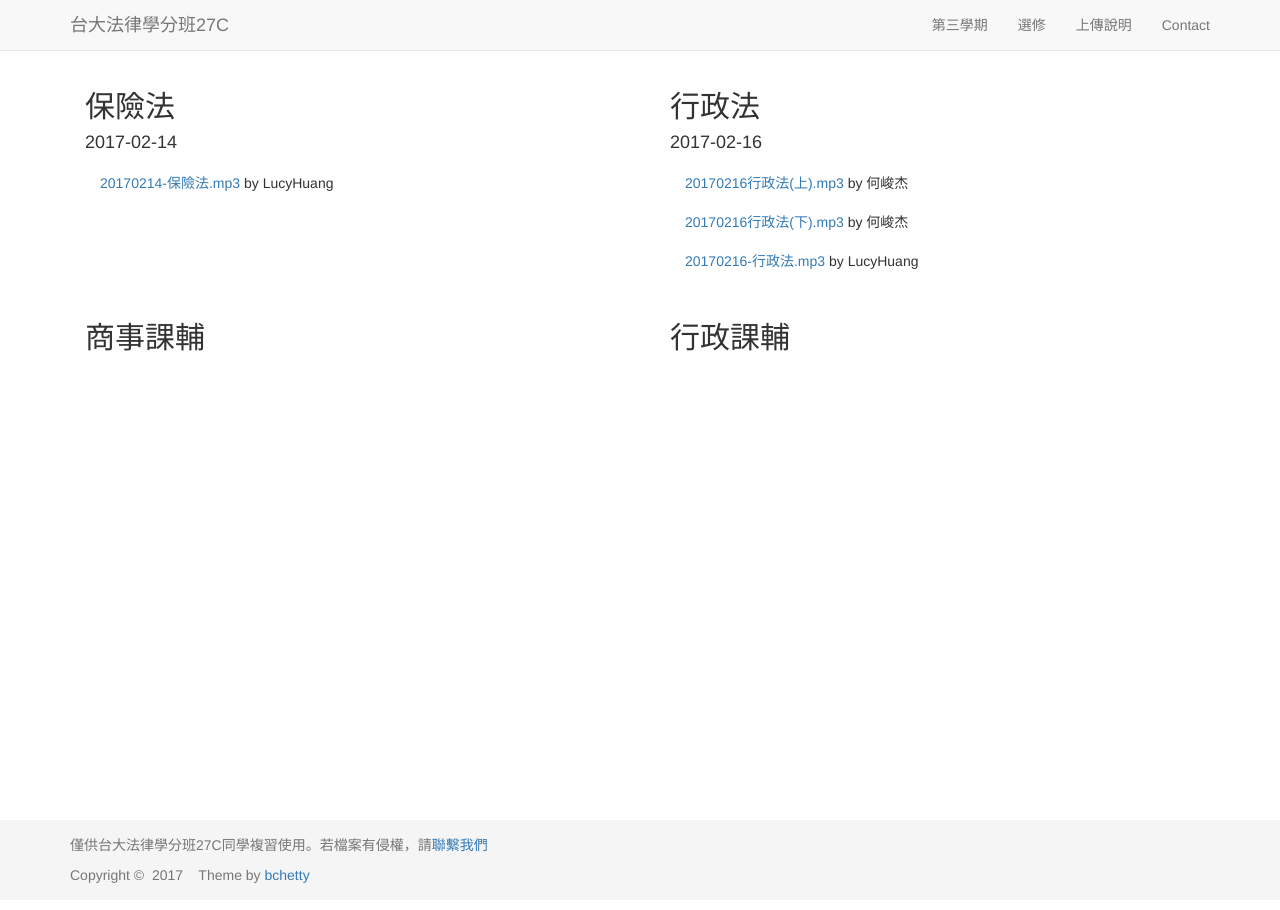
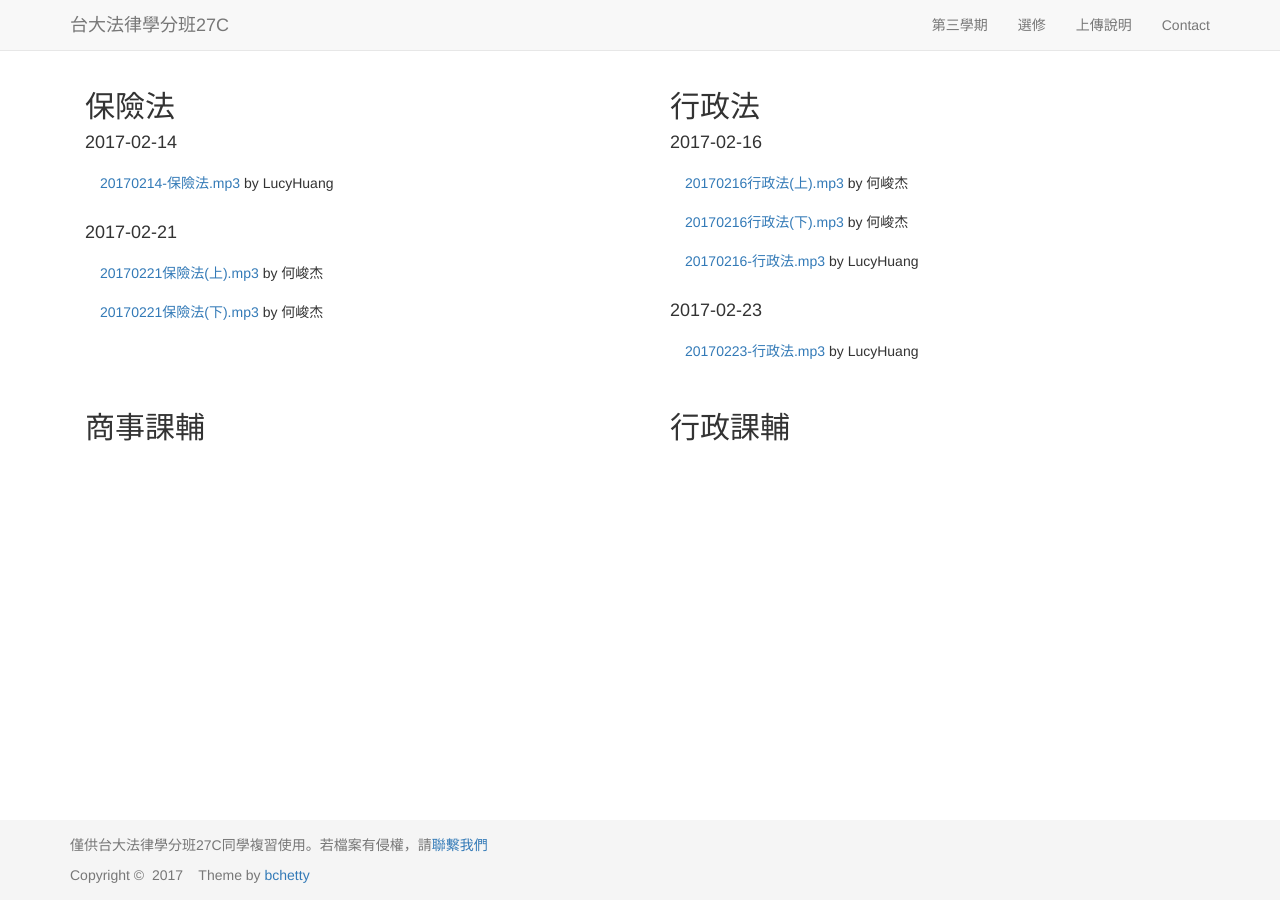
Before and after one commit to maxmilian/ntu_specs_law, a Jekyll site: the page built from semester3/index.html, in a window 1280 px wide. Built offline with Jekyll 4.4.1, drawn with Linux system fonts in a browser that asks for light colours; nearby versions of some CDN libraries.

Commit message:
upload records

```diff
--- a/semester3/index.html
+++ b/semester3/index.html
@@ -12,6 +12,11 @@ layout: template1
       <ul class="list-group">
         <li class="list-group-item"><a href="{{ site.commercial_record }}/Huang_1.mp3">20170214-保險法.mp3</a> by LucyHuang</li>
       </ul>
+      <h4>2017-02-21</h4>
+      <ul class="list-group">
+        <li class="list-group-item"><a href="{{ site.commercial_record }}/Ho_2_1.mp3">20170221保險法(上).mp3</a> by 何峻杰</li>
+        <li class="list-group-item"><a href="{{ site.commercial_record }}/Ho_2_2.mp3">20170221保險法(下).mp3</a> by 何峻杰</li>
+      </ul>
     </div>
     <div class="col-md-6">
       <h2>行政法</h2>
@@ -20,6 +25,10 @@ layout: template1
         <li class="list-group-item"><a href="{{ site.adminitrative_record }}/Ho_1_1.mp3">20170216行政法(上).mp3</a> by 何峻杰</li>
         <li class="list-group-item"><a href="{{ site.adminitrative_record }}/Ho_1_2.mp3">20170216行政法(下).mp3</a> by 何峻杰</li>
         <li class="list-group-item"><a href="{{ site.adminitrative_record }}/Huang_1.mp3">20170216-行政法.mp3</a> by LucyHuang</li>
+      </ul>
+      <h4>2017-02-23</h4>
+      <ul class="list-group">
+        <li class="list-group-item"><a href="{{ site.adminitrative_record }}/Huang_2.mp3">20170223-行政法.mp3</a> by LucyHuang</li>
       </ul>
     </div>
   </div>
```
